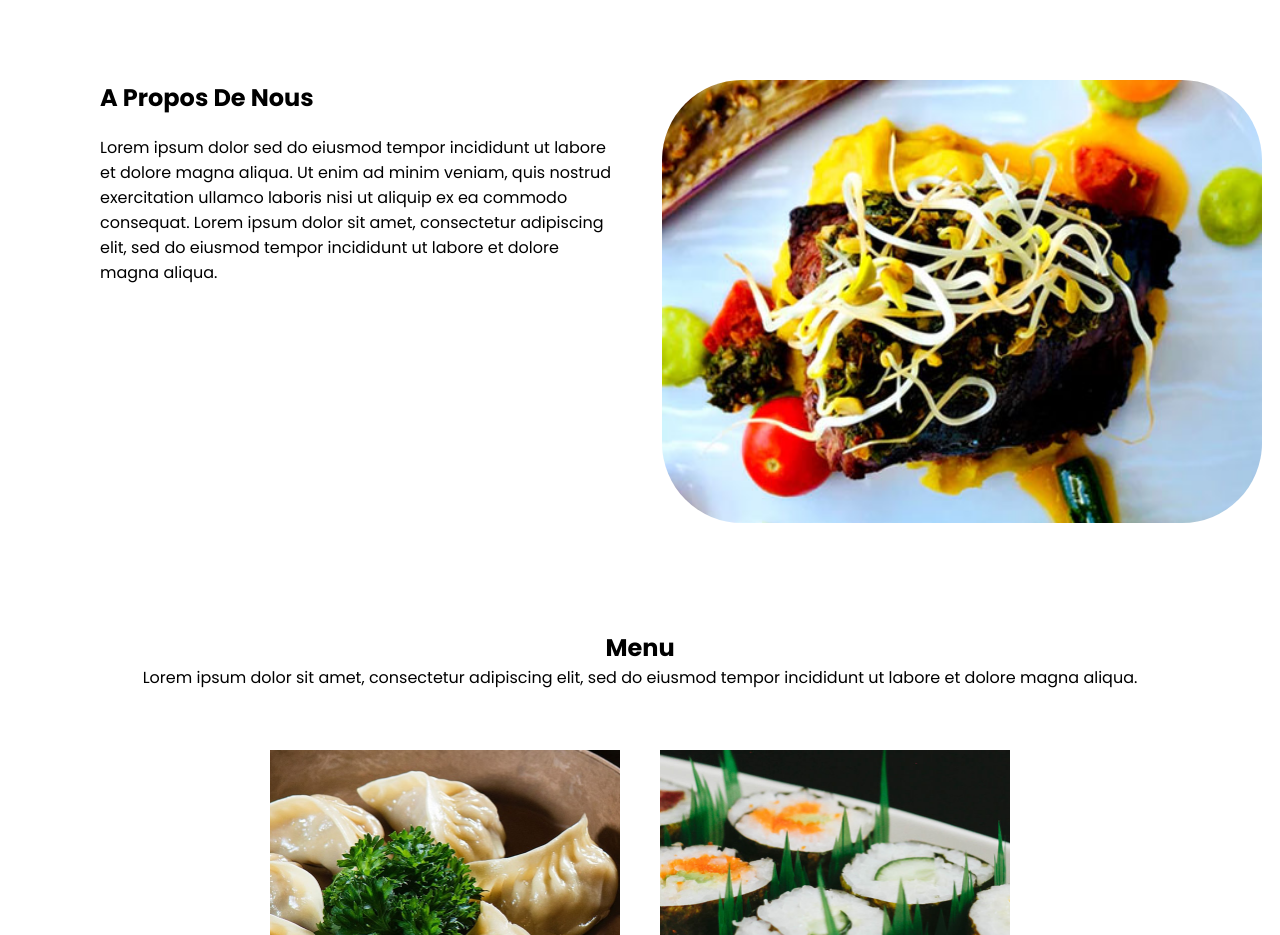
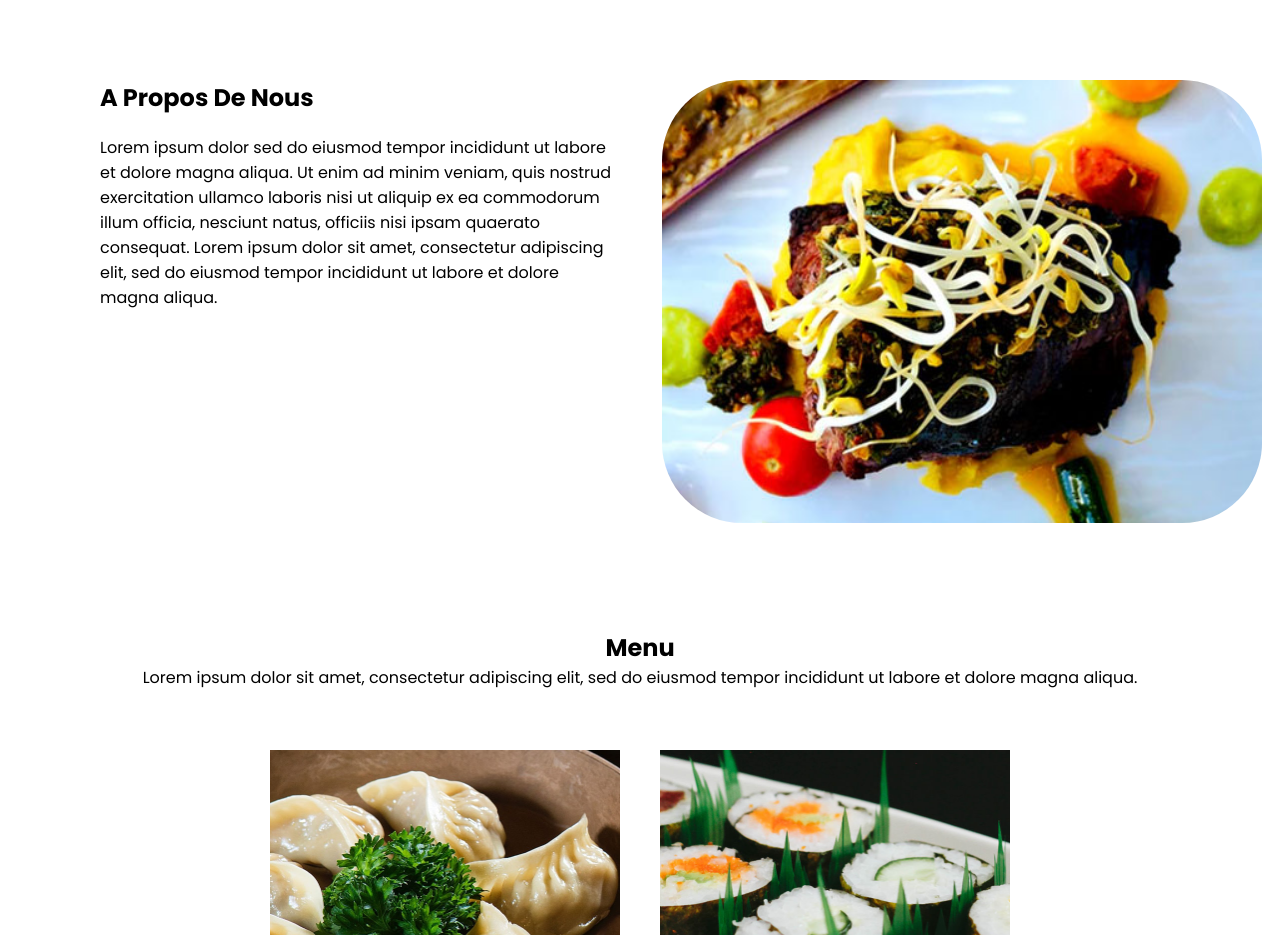
Before and after one commit to ndir92/html-css-javascripts, a plain HTML site: page index.html in a window 1280 px wide. Shown: the part 820-1755 px from the top of the page. Drawn offline with Linux system fonts and the light colour scheme.

Commit message:
pour modifier le paragraohe

```diff
--- a/index.html
+++ b/index.html
@@ -37,7 +37,7 @@
         <div class="col50">
             <h2 class="titre-texte"><span>A</span> Propos De Nous</h2>
             <p>Lorem ipsum dolor sed do eiusmod tempor incididunt ut labore et dolore magna aliqua.
-                Ut enim ad minim veniam, quis nostrud exercitation ullamco laboris nisi ut aliquip ex ea commodo consequat. Lorem ipsum dolor sit amet, consectetur adipiscing elit, sed do eiusmod tempor incididunt ut labore et dolore magna aliqua.
+                Ut enim ad minim veniam, quis nostrud exercitation ullamco laboris nisi ut aliquip ex ea commodorum illum officia, nesciunt natus, officiis nisi ipsam quaerato consequat. Lorem ipsum dolor sit amet, consectetur adipiscing elit, sed do eiusmod tempor incididunt ut labore et dolore magna aliqua.
 
             </p>
         </div>
```
